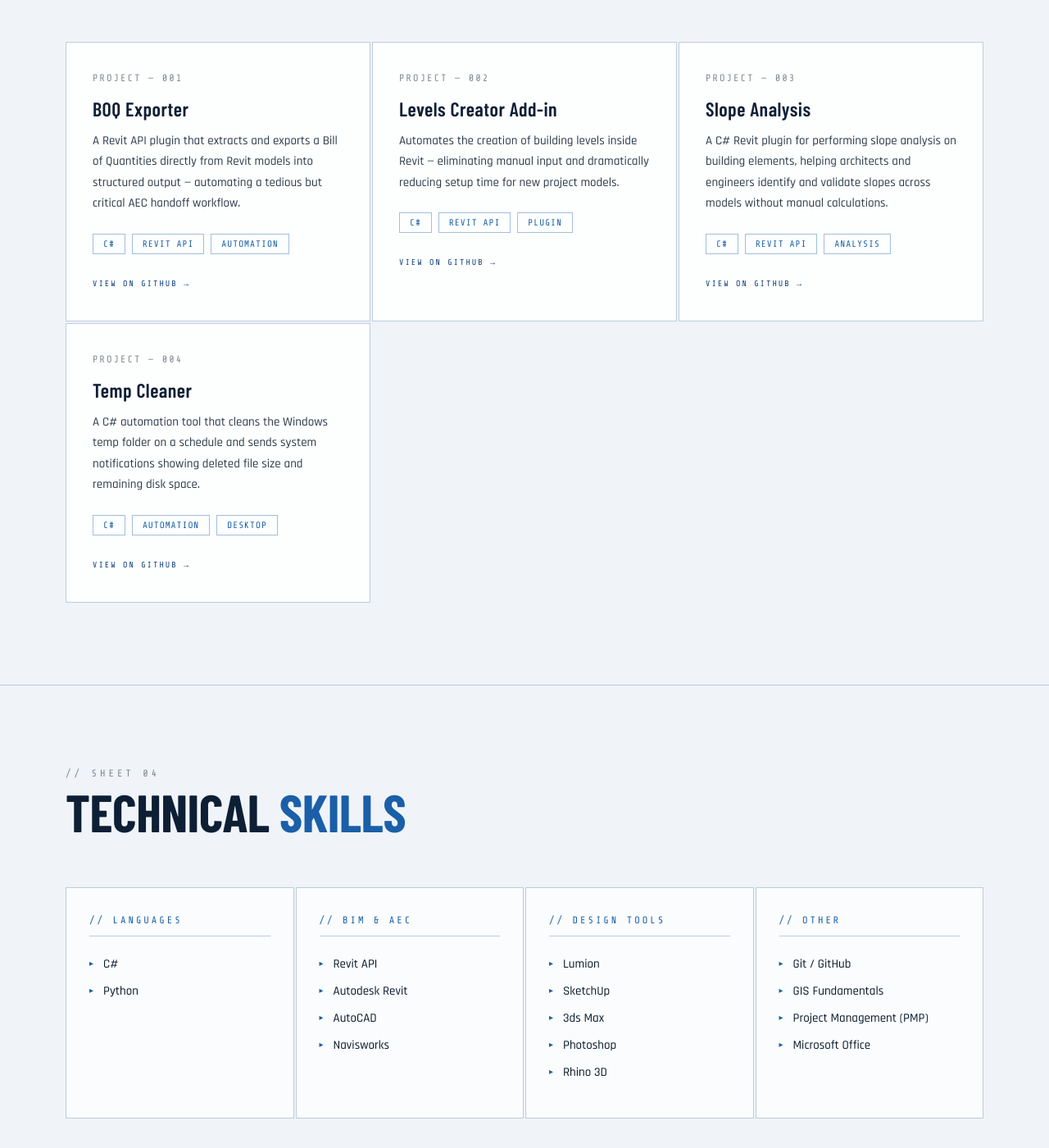
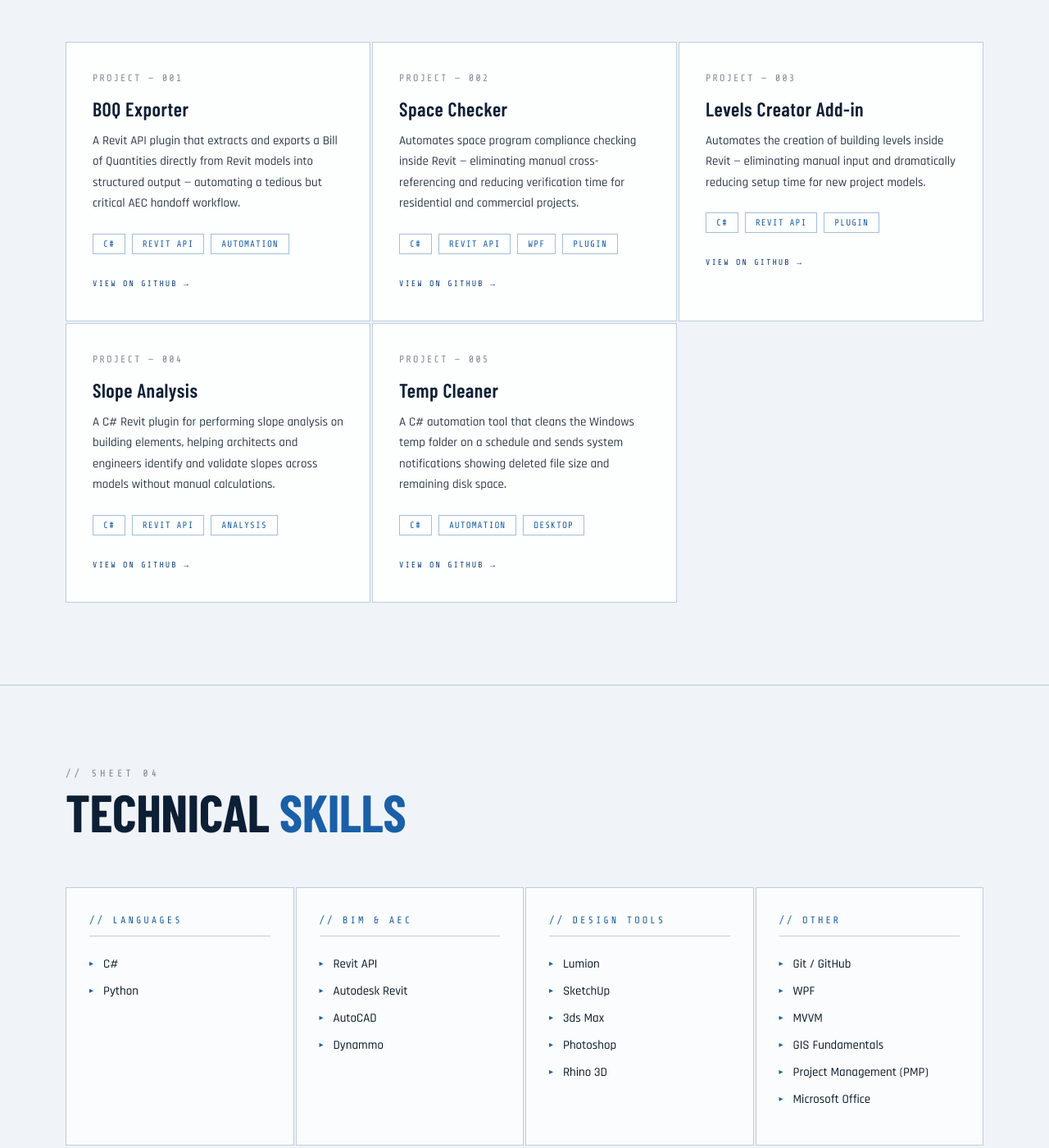
Before and after one commit to MahmoudAllamAEC/MahmoudAllamAEC.github.io, a plain HTML site: page index.html in a window 1280 px wide. Shown: the part 1709-3109 px from the top of the page at 82% size. Drawn offline with nearby package versions, Linux system fonts and the light colour scheme; a web font is replaced by a local one.

Commit message:
Update project numbers and add new projects

```diff
--- a/index.html
+++ b/index.html
@@ -767,6 +767,21 @@
 
       <div class="project-card reveal">
         <div class="project-num">PROJECT — 002</div>
+        <div class="project-name">Space Checker</div>
+        <p class="project-desc">
+          Automates space program compliance checking inside Revit — eliminating manual cross-referencing and reducing verification time for residential and commercial projects.
+        </p>
+        <div class="project-tags">
+          <span class="tag">C#</span>
+          <span class="tag">Revit API</span>
+          <span class="tag">WPF</span>
+          <span class="tag">Plugin</span>
+        </div>
+
+        <a href="https://github.com/MahmoudAllamAEC/SpaceChecker" class="project-link" target="_blank">View on GitHub</a>
+      </div>
+      <div class="project-card reveal">
+        <div class="project-num">PROJECT — 003</div>
         <div class="project-name">Levels Creator Add-in</div>
         <p class="project-desc">
           Automates the creation of building levels inside Revit — eliminating manual input and dramatically reducing setup time for new project models.
@@ -780,7 +795,7 @@
       </div>
 
       <div class="project-card reveal">
-        <div class="project-num">PROJECT — 003</div>
+        <div class="project-num">PROJECT — 004</div>
         <div class="project-name">Slope Analysis</div>
         <p class="project-desc">
           A C# Revit plugin for performing slope analysis on building elements, helping architects and engineers identify and validate slopes across models without manual calculations.
@@ -794,7 +809,7 @@
       </div>
 
       <div class="project-card reveal">
-        <div class="project-num">PROJECT — 004</div>
+        <div class="project-num">PROJECT — 005</div>
         <div class="project-name">Temp Cleaner</div>
         <p class="project-desc">
           A C# automation tool that cleans the Windows temp folder on a schedule and sends system notifications showing deleted file size and remaining disk space.
@@ -827,7 +842,7 @@
         <div class="skill-item"><span class="skill-name">Revit API</span></div>
         <div class="skill-item"><span class="skill-name">Autodesk Revit</span></div>
         <div class="skill-item"><span class="skill-name">AutoCAD</span></div>
-        <div class="skill-item"><span class="skill-name">Navisworks</span></div>
+        <div class="skill-item"><span class="skill-name">Dynammo</span></div>
       </div>
 
       <div class="skill-group reveal">
@@ -842,6 +857,8 @@
       <div class="skill-group reveal">
         <div class="skill-group-title">// Other</div>
         <div class="skill-item"><span class="skill-name">Git / GitHub</span></div>
+        <div class="skill-item"><span class="skill-name">WPF</span></div>
+        <div class="skill-item"><span class="skill-name">MVVM</span></div>
         <div class="skill-item"><span class="skill-name">GIS Fundamentals</span></div>
         <div class="skill-item"><span class="skill-name">Project Management (PMP)</span></div>
         <div class="skill-item"><span class="skill-name">Microsoft Office</span></div>
```
